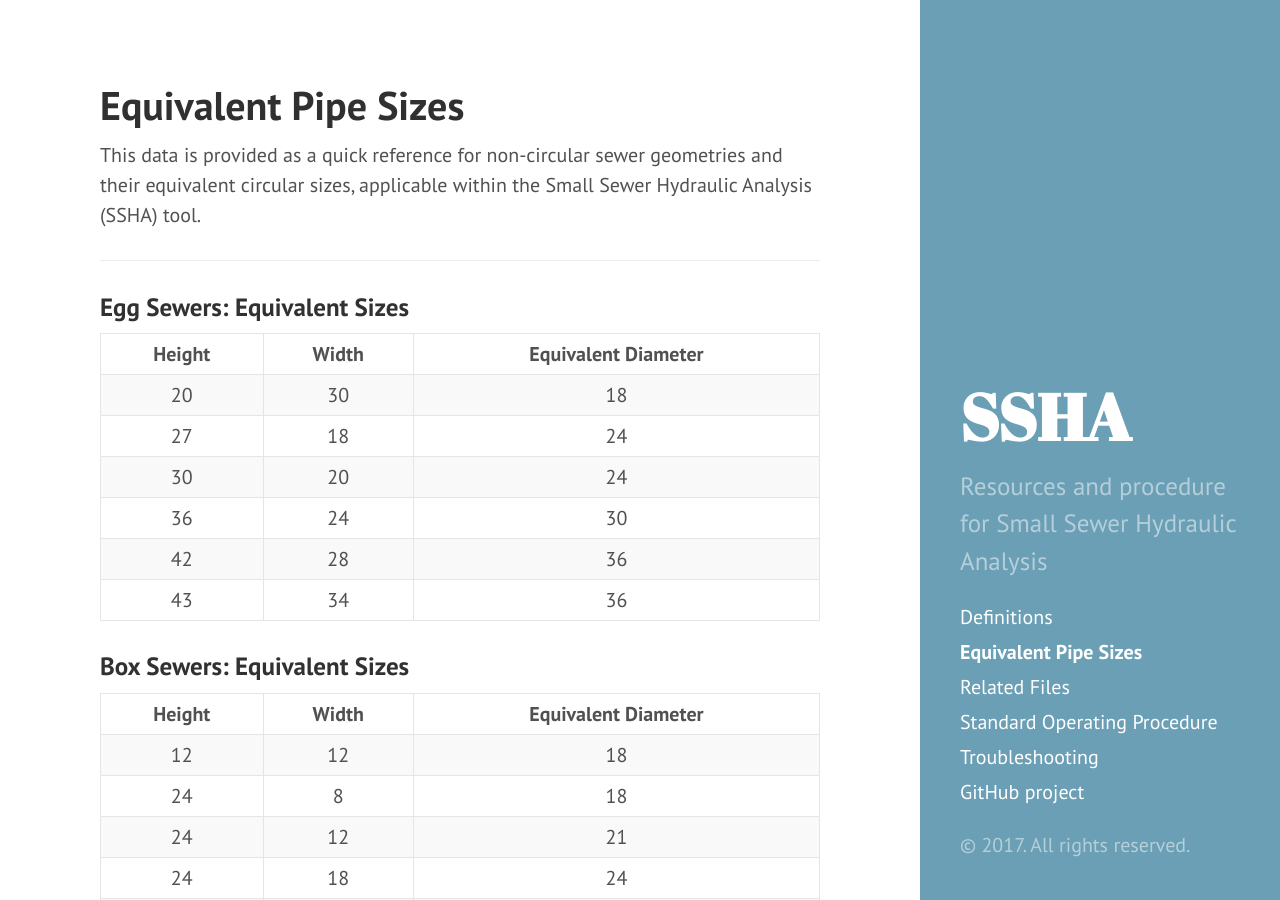
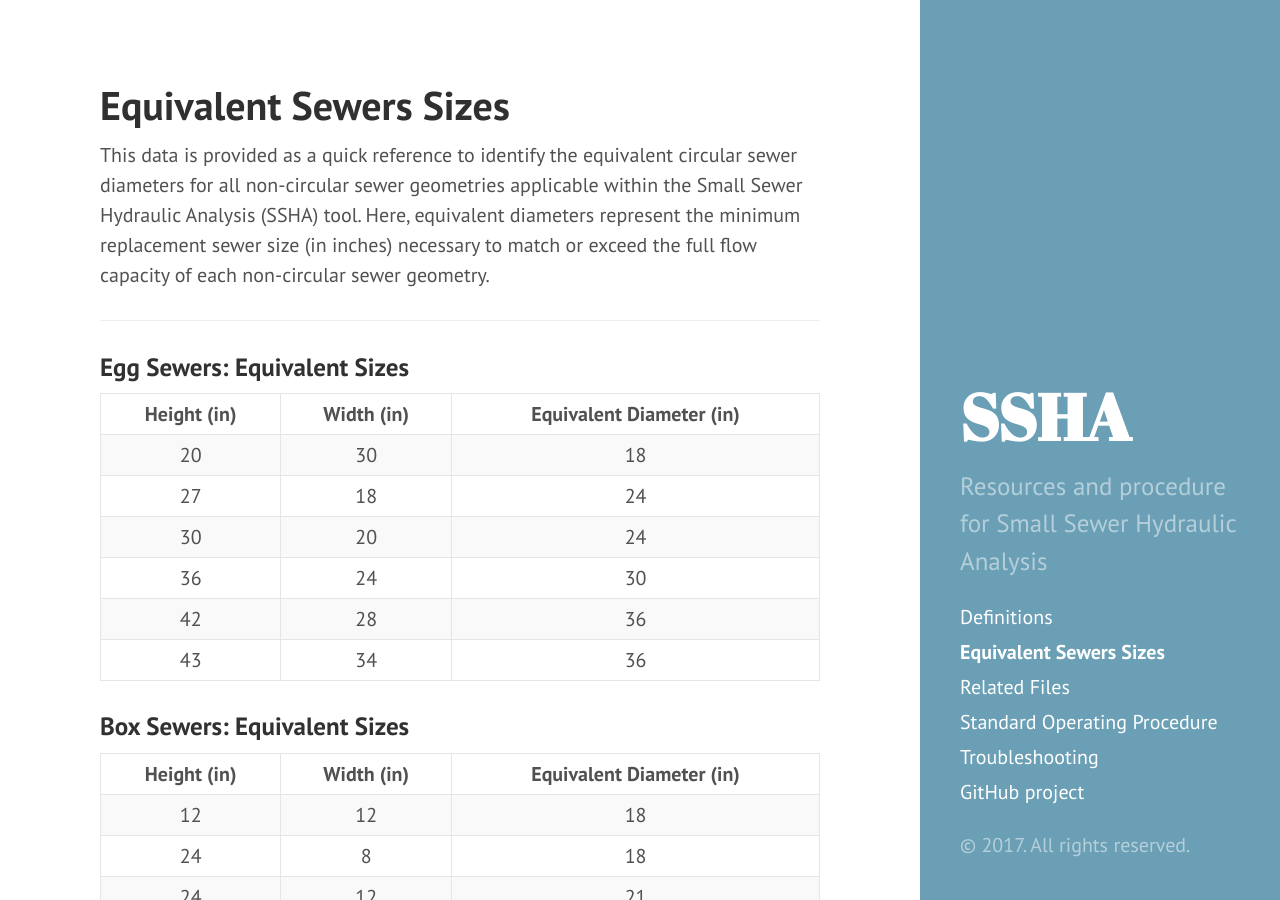
Before and after one commit to adams-cool-org/ssha3, a Jekyll site: the page built from docs/equivalent-pipe-sizes.md, in a window 1280 px wide and 900 px high. Built offline with Jekyll 4.4.1, drawn with Linux system fonts in a browser that asks for light colours.

Commit message:
added content to sewer sized

```diff
--- a/docs/equivalent-pipe-sizes.md
+++ b/docs/equivalent-pipe-sizes.md
@@ -1,20 +1,20 @@
 ---
 layout: page
-title: Equivalent Pipe Sizes
+title: Equivalent Sewers Sizes
 ---
 
-This data is provided as a quick reference for non-circular sewer geometries and their equivalent circular sizes, applicable within the Small Sewer Hydraulic Analysis (SSHA) tool.
+This data is provided as a quick reference to identify the equivalent circular sewer diameters for all non-circular sewer geometries applicable within the Small Sewer Hydraulic Analysis (SSHA) tool. Here, equivalent diameters represent the minimum replacement sewer size (in inches) necessary to match or exceed the full flow capacity of each non-circular sewer geometry.
 
 <hr>
 
 ### Egg Sewers: Equivalent Sizes
 
-| Height | Width | Equivalent Diameter |
+| Height (in) | Width (in) | Equivalent Diameter (in) |
 | :------: | :-----: | :------------------: |{% for sewer in site.data.non_circular_sizes_in_scope_1percent %}{% if sewer.PIPESHAPE == "EGG" %}
 | {{ sewer.Height }} | {{ sewer.Width }} | {{ sewer.Replacement_D }} |{% endif %}{% endfor %}
 
 ### Box Sewers: Equivalent Sizes
 
-| Height | Width | Equivalent Diameter |
+| Height (in) | Width (in) | Equivalent Diameter (in) |
 | :------: | :-----: | :------------------: |{% for sewer in site.data.non_circular_sizes_in_scope_1percent %}{% if sewer.PIPESHAPE == "BOX" %}
 | {{ sewer.Height }} | {{ sewer.Width }} | {{ sewer.Replacement_D }} |{% endif %}{% endfor %}
--- a/docs/sop.md
+++ b/docs/sop.md
@@ -35,13 +35,13 @@ A decription of all related files is located [here]({{site.baseurl}}/files). The
 
 ## 1. Review Engineering Records
 Because the SSHA tool relies on the accuracy of electronic data sources, existing engineering records should be reviewed to confirm accuracy.
-1. For each study area, open and review return plans. All slope information from the [DataConv]({{site.baseurl}}/definitions/#DataConv) database must be confirmed against sewer return plans for accuracy.
+1. For each study area, open and review return plans. All slope information from the [DataConv]({{site.baseurl}}/definitions/#dataconv) database must be confirmed against sewer return plans for accuracy.
 2. Review the hardcopy sewer studies (if available) in the filing cabinets long the southermost wall, west of the mezzanine in the Design Unit on the 2nd Floor. Sewer studies are organized by outfall number, then in alphabetical order by street.
 
 ## 2. Delineate Drainage Areas
 1. In ArcMap, navigate to the study area based on the street connection point provided.
 2. Identify the study sewer and the branches that contribute to it (if any):
-    1. Ensure the study sewer is within the size limit for the SSHA process. This tool is to be used on conduits that are no larger than 36-inch diameter or equivalent size, (up to a 43x34 inch egg or a 45x27 inch box sewer). Refer to [this table]({{site.baseurl}}/equivalent-pipe-sizes) for all equivalent pipe sizes applicable to SSHA.
+    1. Ensure the study sewer is within the size limit for the SSHA process. This tool is to be used on conduits that are no larger than 36-inch diameter or equivalent size, (up to a 43x34 inch egg or a 45x27 inch box sewer). Refer to [this table]({{site.baseurl}}/equivalent-sewer-sizes) for all equivalent pipe sizes applicable to SSHA.
     2. The Trace Upstream tool may be used to identify contributing branches. To use this, ensure the _Utility Network Analyst_ tool is added to the toolbar and set on the Data Conversion Waste Water Network or Data Conversion Storm Water Network, depending on the network being analyzed.
     3. Exclude Vent Pipes from the analysis by checking Waste Water Vent Pipes or Storm Water Vent Pipes in the _Disable Layers_ list within the _Analysis_ drop down menu in the _Utility Network Analyst_ toolbar.
     4. Place an Edge Flag Tool near the downstream end of the study pipe, select _Trace Upstream_, and click the _Solve_ button. The contributing branches will be highlighted in red. Review the identified upstream pipes and check for errors.
```
Also changed, not shown: docs/files.md (+1 -1 lines).
